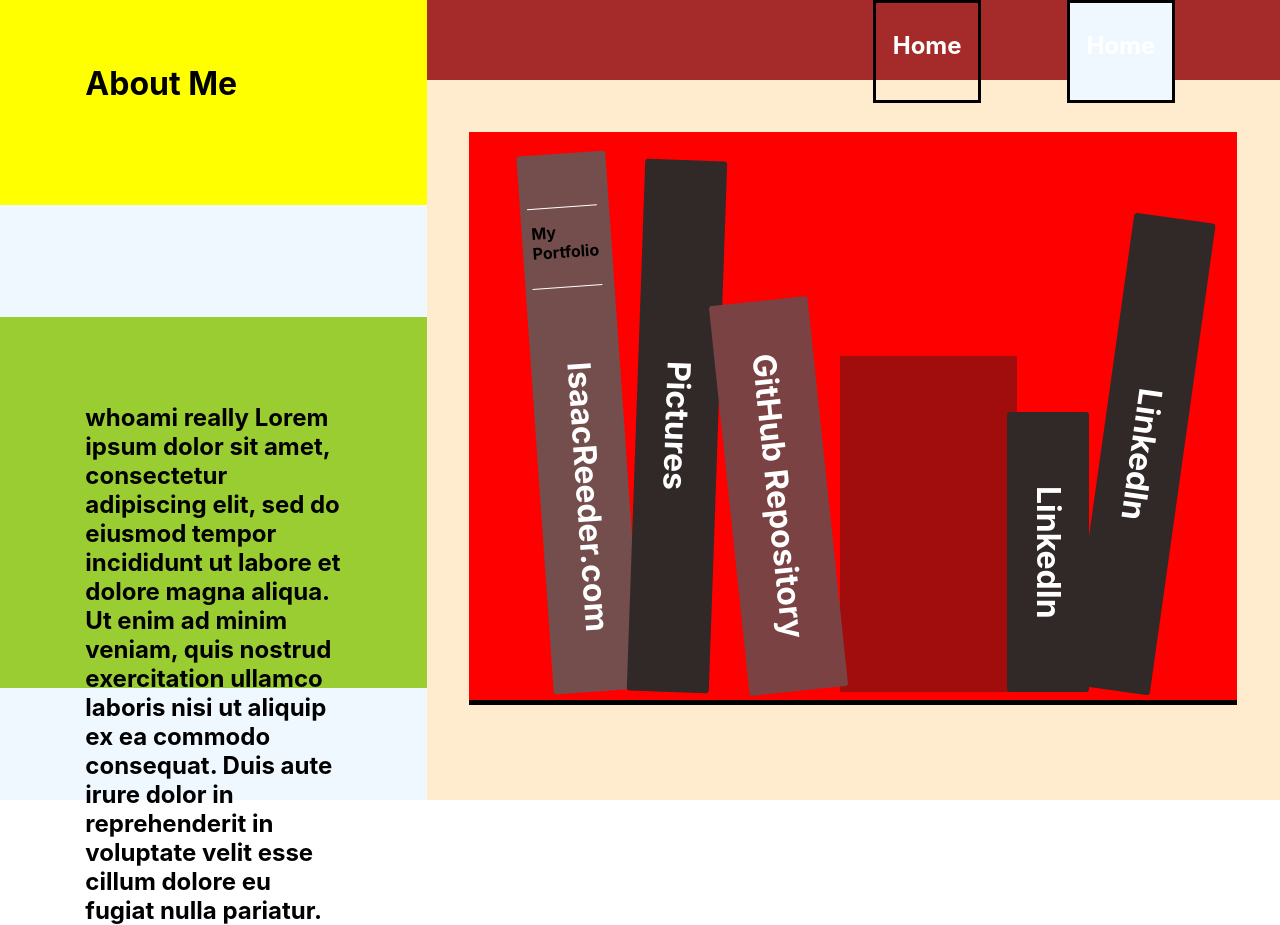
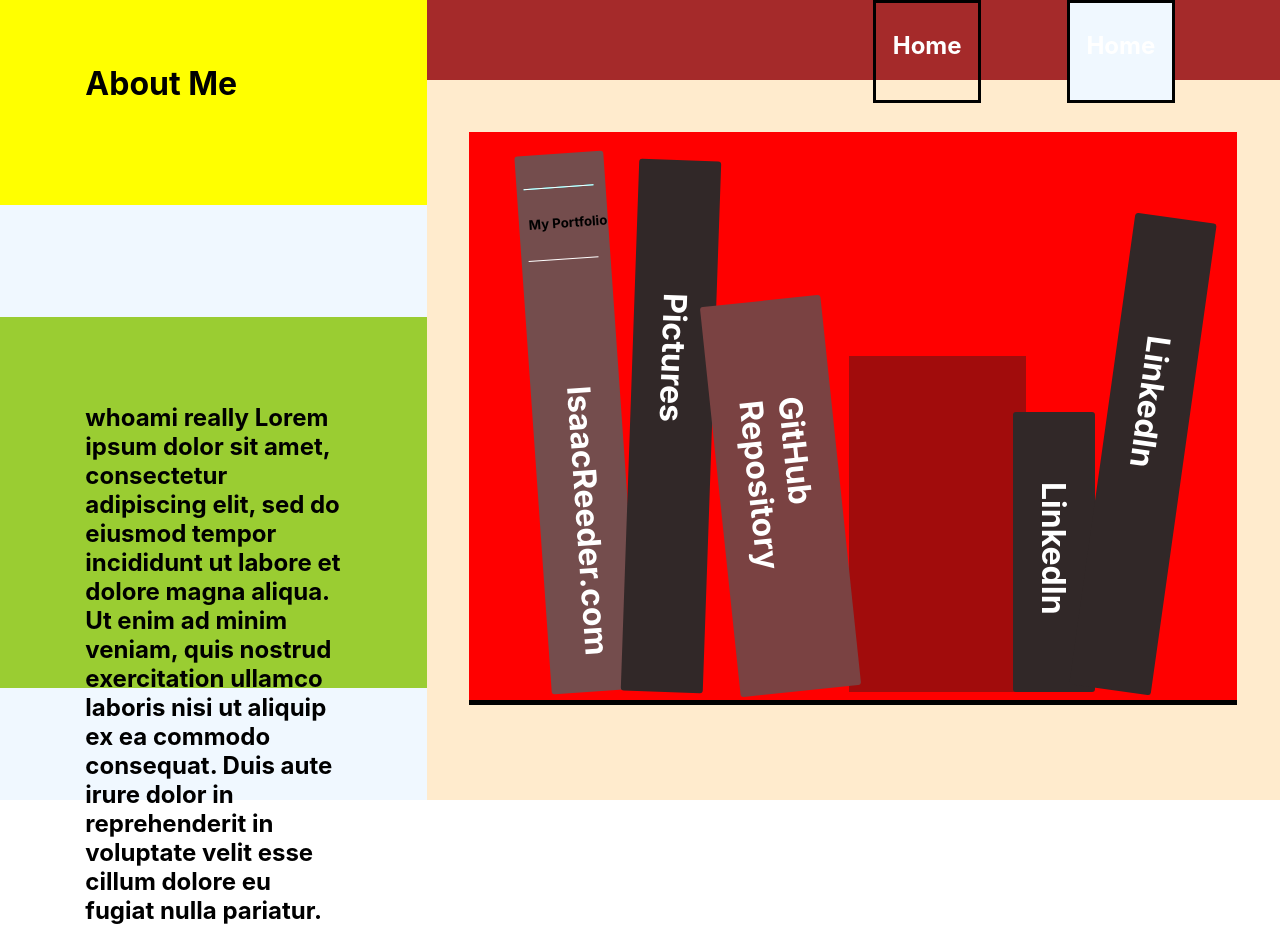
Before and after one commit to IsaacReeder/Furnitecture-Ecommerce, a React (Create React App) app in the folder new-client/: page /about in a window 1280 px wide. Built offline with nearby package versions, Linux system fonts and the light colour scheme.

Commit message:
styling book title

```diff
--- a/new-client/src/components/AboutMe/AboutMe.css
+++ b/new-client/src/components/AboutMe/AboutMe.css
@@ -108,7 +108,7 @@
   text-decoration: none;
   writing-mode: vertical-rl;
   text-orientation: mixed;
-  margin-top: -200%;
+  /* margin-top: -200%; */
 }
 
 .book-2 {
@@ -204,14 +204,19 @@
   min-width: 85%;
   writing-mode: sideways-rl;
   text-orientation: mixed;
+  background-color: aqua;
+  /* height: 5px; */
 }
 .line-separator-2 {
   border-top: 1px solid white;
   min-width: 85%;
   margin-right: 1%;
-  margin-top: -325%;
+  margin-top: -150%;
 }
 .site-title {
-  margin-top: -150%;
+  margin-top: -50%;
   margin-left: 3%;
 }
+a {
+  height: 50%;
+}
--- a/new-client/src/components/AboutMe/AboutMe.js
+++ b/new-client/src/components/AboutMe/AboutMe.js
@@ -34,7 +34,7 @@
         <div className="book-box">
           <div className="book-1">
             <div className="line-separator"></div>
-            <h4 className="site-title">My Portfolio</h4>
+            <h5 className="site-title">My Portfolio</h5>
             <div className="line-separator-2"></div>
             <a
               href="https://www.isaacreeder.com"
```
